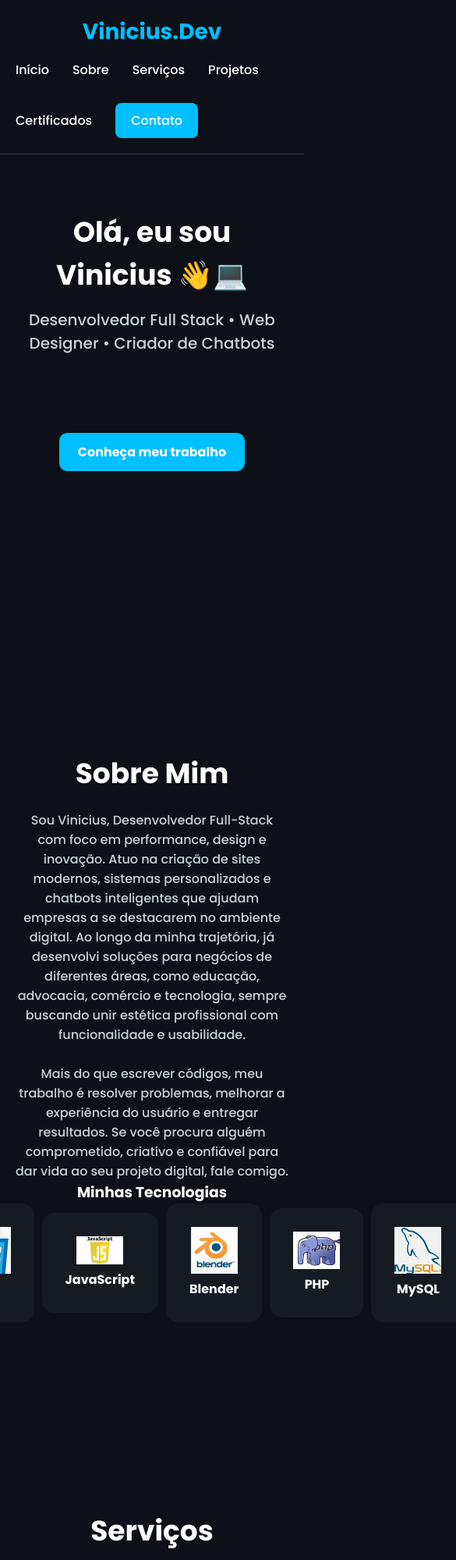
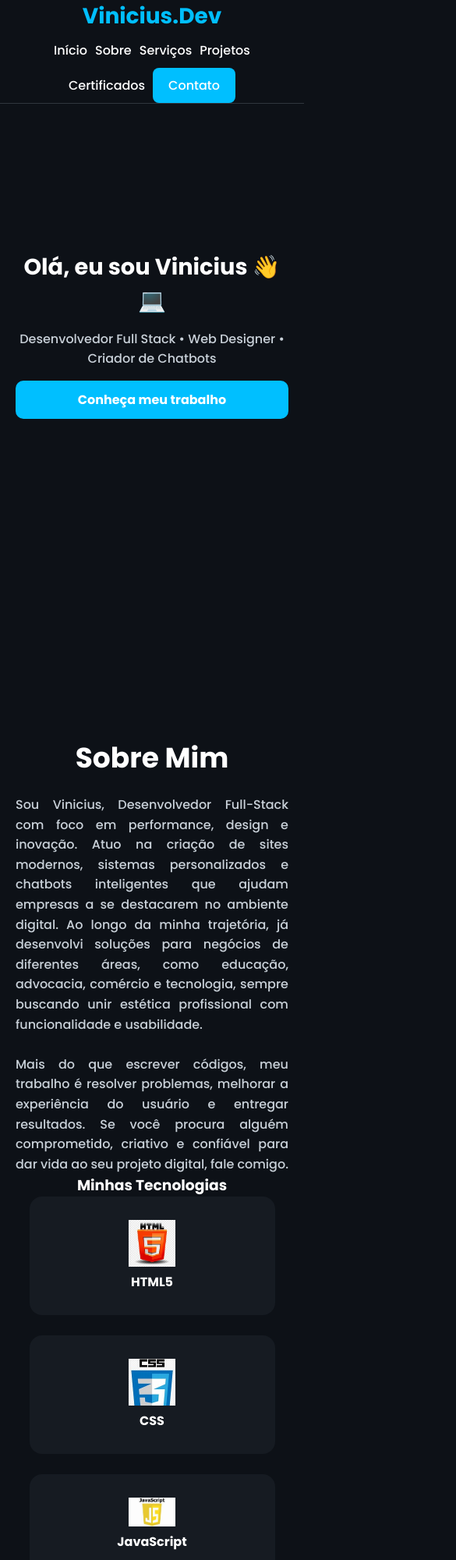
Before and after one commit to viniciusalcoliveira/viniciusportfolio, a website: page index (1).html in a window 390 px wide. Shown: the top 2000 px of the page at 78% size, 585 px wide, since content can reach past the window. Drawn offline with Linux system fonts and the light colour scheme.

Commit message:
Update style.css

```diff
--- a/style.css
+++ b/style.css
@@ -475,3 +475,79 @@
   width: 60px; /* Define a largura das imagens para 20px */
   height: auto; /* Mantém a proporção das imagens */
 }
+/* Responsividade para telas com até 768px */
+@media (max-width: 768px) {
+
+  .header-container {
+    flex-direction: column;
+    align-items: center;
+    gap: 10px;
+  }
+
+  .navbar {
+    display: flex;
+    flex-wrap: wrap;
+    justify-content: center;
+    gap: 10px;
+    text-align: center;
+  }
+
+  .hero h2 {
+    font-size: 1.8rem;
+    text-align: center;
+  }
+
+  .hero p {
+    font-size: 1rem;
+    text-align: center;
+  }
+
+  .hero .btn {
+    display: block;
+    margin: 1rem auto;
+  }
+
+  .sobre p {
+    font-size: 1rem;
+    line-height: 1.6;
+    text-align: justify;
+  }
+
+  .tecnologias, .cards {
+    flex-direction: column;
+    align-items: center;
+  }
+
+  .card {
+    width: 90%;
+    margin-bottom: 1rem;
+    text-align: center;
+  }
+
+  .certificados p,
+  .contato h2,
+  .subtitulo {
+    text-align: center;
+  }
+
+  form input, form textarea, form button {
+    width: 100%;
+    margin: 0.5rem 0;
+    font-size: 1rem;
+  }
+
+  .footer .container {
+    flex-direction: column;
+    align-items: center;
+    gap: 10px;
+    text-align: center;
+  }
+
+  .social-icons {
+    justify-content: center;
+  }
+
+  .container {
+    padding: 0 20px;
+  }
+}
```
